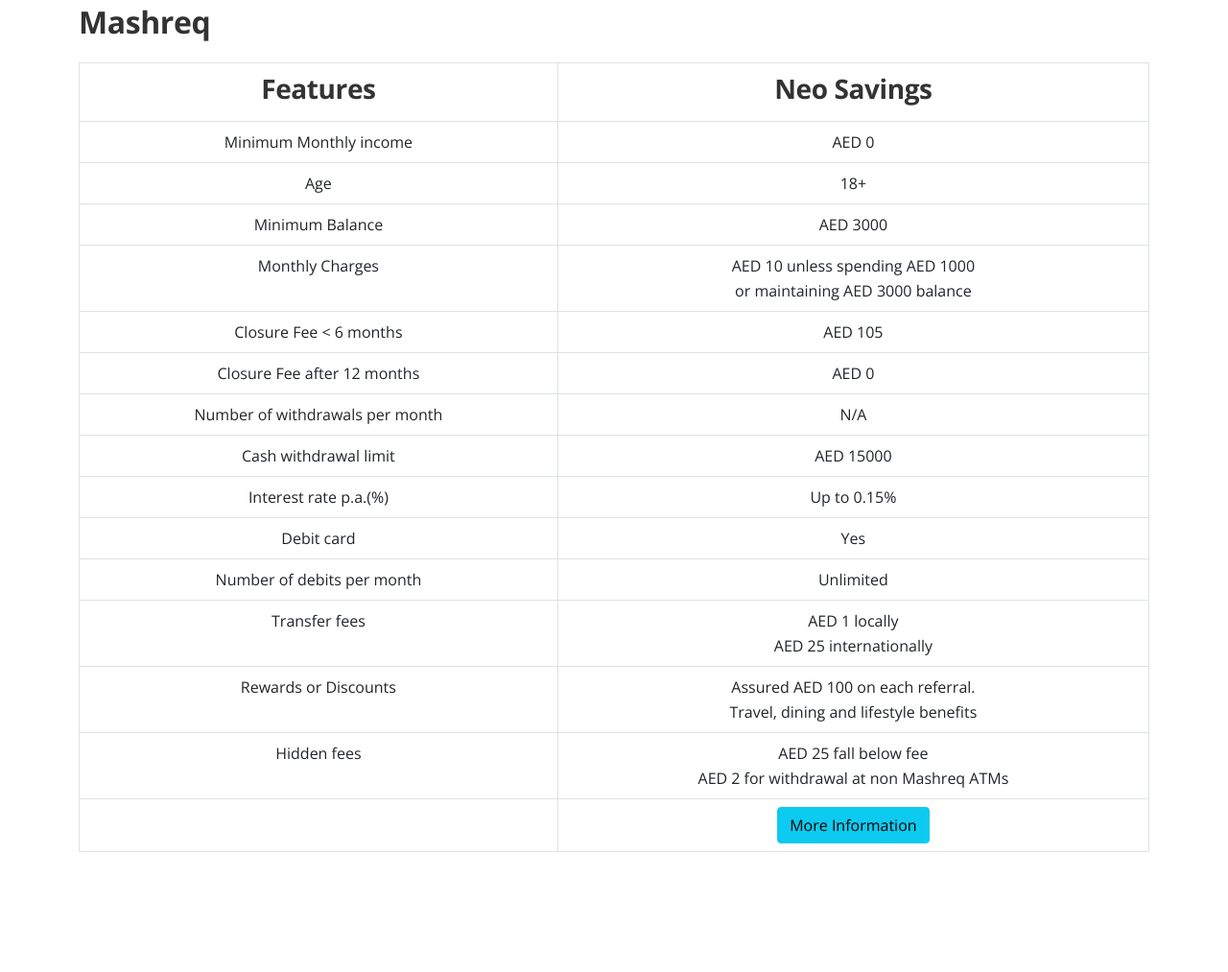
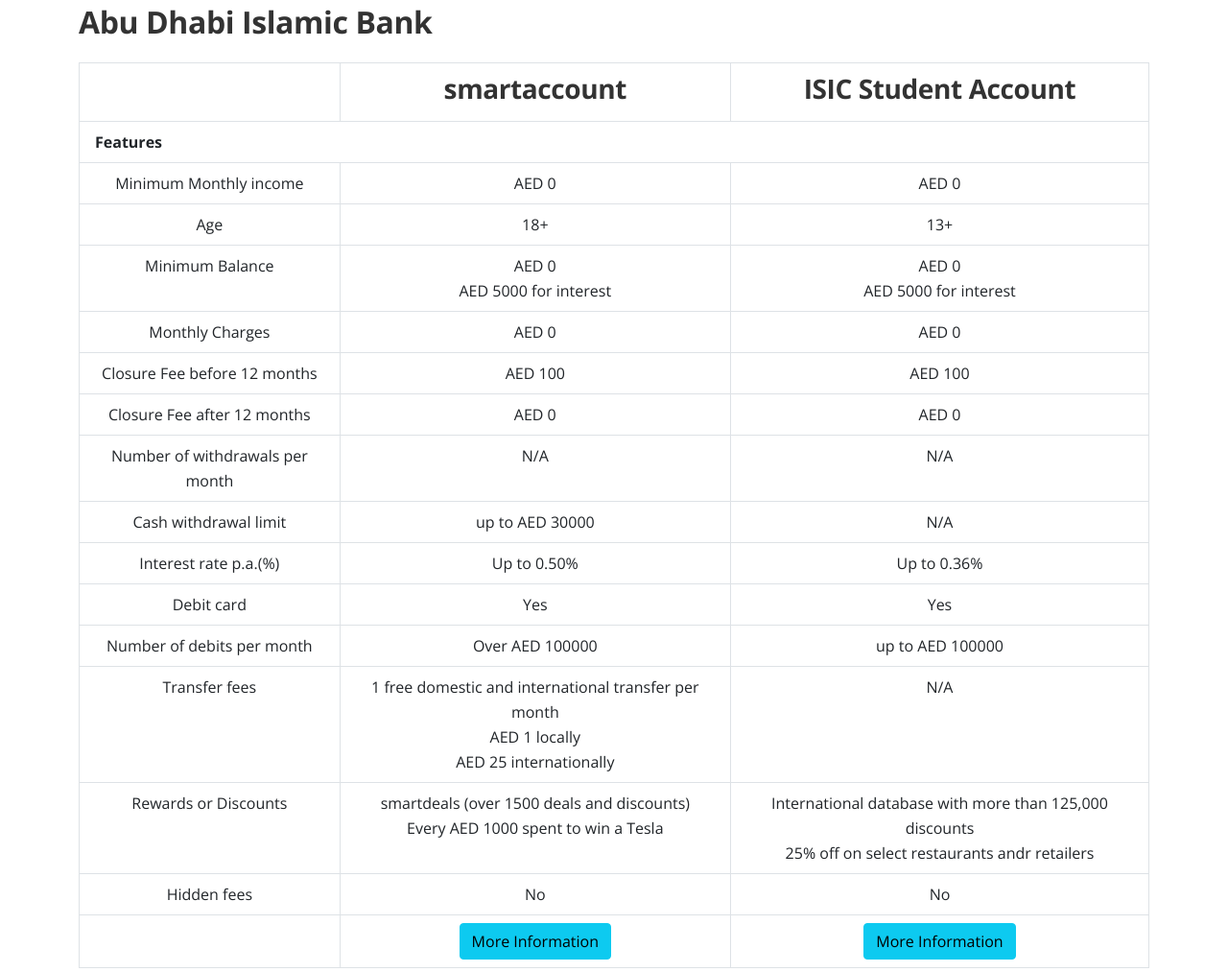
Before and after one commit to DeviousLab/uae-student-bank-accounts, a plain HTML site: page index.html in a window 1280 px wide. Shown: the part 3333-4346 px from the top of the page at 96% size. Drawn offline with nearby package versions, Linux system fonts and the light colour scheme.

Commit message:
Added ADIB account details
Signed-off-by: DeviousLab <deviouslab@gmail.com>

```diff
--- a/index.html
+++ b/index.html
@@ -41,7 +41,8 @@
             <div class="row">
                 <div class="col-lg-8 col-xl-7">
                     <h1 class="h1-large">What are the best student bank accounts in the UAE?</h1>
-                    <h4 class="p-large"><i>A list of all available banking options for students living in or going to the
+                    <h4 class="p-large"><i>A list of all available banking options for students living in or going to
+                            the
                             United Arab Emirates</i></h4>
                 </div> <!-- end of col -->
             </div> <!-- end of row -->
@@ -68,7 +69,8 @@
                     <div class="text-container second">
                         <div class="testimonial-text">“What are the best student bank accounts in the UAE?”</div>
                         <p>I had the same question a couple years back and there wasn't a reliable source I could find
-                            when I searched for it, so I thought that I should just compile a list together with the research
+                            when I searched for it, so I thought that I should just compile a list together with the
+                            research
                             I've done, so that I save time for other people doing the same search.</p>
                     </div> <!-- end of text-container -->
                 </div> <!-- end of col -->
@@ -221,6 +223,107 @@
     </div> <!-- end of basic-2 -->
     <!-- end of services -->
 
+    <!-- Details 1 -->
+    <div id="details" class="basic-3">
+        <div class="container">
+            <h2>Abu Dhabi Islamic Bank</h2>
+            <table class="table table-hover table-bordered" style="text-align:center;padding-left:200px; padding-right:200px;">
+                <thead>
+                    <tr class="active">
+                        <th style="background:#fff">
+                        </th>
+                        <th>
+                                <h3>smartaccount</h3>
+                        </th>
+                        <th>
+                                <h3>ISIC Student Account</h3>
+                        </th>
+                    </tr>
+                </thead>
+                <tbody>
+                    <tr>
+                        <td colspan="4" align="left" class="active ps-3"><b>Features</b></td>
+                    </tr>
+                    <tr>
+                        <td>Minimum Monthly income</td>
+                        <td>AED 0</td>
+                        <td>AED 0</td>
+                    </tr>
+                    <tr>
+                        <td>Age</td>
+                        <td>18+</td>
+                        <td>13+</td>
+                    </tr>
+                    <tr>
+                        <td>Minimum Balance</td>
+                        <td>AED 0<br> AED 5000 for interest</td>
+                        <td>AED 0<br> AED 5000 for interest</td>
+                    </tr>
+                    <tr>
+                        <td>Monthly Charges</td>
+                        <td>AED 0</td>
+                        <td>AED 0</td>
+                    </tr>
+                    <tr>
+                        <td>Closure Fee before 12 months</td>
+                        <td>AED 100</i></td>
+                        <td>AED 100</i></td>
+                    </tr>
+                    <tr>
+                        <td>Closure Fee after 12 months</td>
+                        <td>AED 0</td>
+                        <td>AED 0</i></td>
+                    </tr>
+                    <tr>
+                        <td>Number of withdrawals per month</td>
+                        <td>N/A</td>
+                        <td>N/A</td>
+                    </tr>
+                    <tr>
+                        <td>Cash withdrawal limit</td>
+                        <td>up to AED 30000</td>
+                        <td>N/A</td>
+                    </tr>
+                    <tr>
+                        <td>Interest rate p.a.(%)</td>
+                        <td>Up to 0.50%</td>
+                        <td>Up to 0.36%</td>
+                    </tr>
+                    <tr>
+                        <td>Debit card</td>
+                        <td>Yes</td>
+                        <td>Yes</td>
+                    </tr>
+                    <tr>
+                        <td>Number of debits per month</td>
+                        <td>Over AED 100000</td>
+                        <td>up to AED 100000</td>
+                    </tr>
+                    <tr>
+                        <td>Transfer fees</td>
+                        <td>1 free domestic and international transfer per month <br> AED 1 locally <br> AED 25 internationally</td>
+                        <td>N/A</td>
+                    </tr>
+                    <tr>
+                        <td>Rewards or Discounts</td>
+                        <td>smartdeals (over 1500 deals and discounts) <br> Every AED 1000 spent to win a Tesla </td>
+                        <td>International database with more than 125,000 discounts <br> 25% off on select restaurants andr retailers</td>
+                    </tr>
+                    <tr>
+                        <td>Hidden fees</td>
+                        <td>No</td>
+                        <td>No</td>
+                    </tr>
+                    <tr>
+                        <td></td>
+                        <td><a href="https://www.moneysmart.ae/en/Pages/smartbanking.aspx" class="btn btn-info">More Information</a></td>
+                        <td><a href="https://www.adib.ae/en/pages/personal_accounts_adib_isic_studentaccount.aspx" class="btn btn-info">More Information</a></td>
+                    </tr>
+                </tbody>
+            </table>
+        </div> <!-- end of container -->
+    </div> <!-- end of basic-3 -->
+    <!-- end of details 1 -->
 
     <!-- Details 1 -->
     <div id="details" class="basic-3">
@@ -310,19 +413,20 @@
     <div id="details" class="basic-3">
         <div class="container">
             <h2>Commercial Bank of Dubai</h2>
-            <table class="table table-hover table-bordered" style="text-align:center;padding-left:200px; padding-right:200px;">
+            <table class="table table-hover table-bordered"
+                style="text-align:center;padding-left:200px; padding-right:200px;">
                 <thead>
                     <tr class="active">
                         <th style="background:#fff">
                         </th>
                         <th>
-                                <h3>Savings Account</h3>
+                            <h3>Savings Account</h3>
                         </th>
                         <th>
-                                <h3>Esaver Account</h3>
+                            <h3>Esaver Account</h3>
                         </th>
                         <th>
-                                <h3>Digi Account</h3>
+                            <h3>Digi Account</h3>
                         </th>
                     </tr>
                 </thead>
@@ -339,7 +443,7 @@
                     <tr>
                         <td>Age</td>
                         <td>18+</td>
-                        <td>18+</i></td>
+                        <td>18+</td>
                         <td>18+</td>
                     </tr>
                     <tr>
@@ -356,8 +460,8 @@
                     </tr>
                     <tr>
                         <td>Closure Fee before 12 months</td>
-                        <td>AED 105</i></td>
-                        <td>AED 105</i></td>
+                        <td>AED 105</td>
+                        <td>AED 105</td>
                         <td>AED 0</td>
                     </tr>
                     <tr>
@@ -406,7 +510,8 @@
                         <td>Rewards or Discounts</td>
                         <td>Attijari Points Rewards <br> Complimentary access to over 10 VIP lounges in GCC</td>
                         <td>No</td>
-                        <td>20% cashback every month on select e-commerce transactions<br>Travel, dining and lifestyle benefits</td>
+                        <td>20% cashback every month on select e-commerce transactions<br>Travel, dining and lifestyle
+                            benefits</td>
                     </tr>
                     <tr>
                         <td>Hidden fees</td>
@@ -416,9 +521,12 @@
                     </tr>
                     <tr>
                         <td></td>
-                        <td><a href="https://www.mashreqbank.com/en/UAE/personal/accounts/savings-accounts/easy-saver-account" class="btn btn-info">More Information</a></td>
-                        <td><a href="https://www.mashreqbank.com/en/UAE/personal/accounts/savings-accounts/maxsaver-account" class="btn btn-info">More Information</a></td>
-                        <td><a href="https://www.mashreqneo.com/en/uae/home/accounts/savings-accounts/neo-savings-account" class="btn btn-info">More Information</a></td>
+                        <td><a href="https://www.cbd.ae/personal/bank/accounts/savings-account"
+                                class="btn btn-info">More Information</a></td>
+                        <td><a href="https://www.cbd.ae/personal/bank/accounts/savings-account/esaver"
+                                class="btn btn-info">More Information</a></td>
+                        <td><a href="https://www.cbd.ae/CBD-Digi-account/" class="btn btn-info">More Information</a>
+                        </td>
                     </tr>
                 </tbody>
             </table>
@@ -433,12 +541,14 @@
                 <div class="col-lg-12">
                     <div class="footer-col first">
                         <h6>About</h6>
-                        <p class="p-small">A compilation of any bank accounts that meet the requirements of students in the UAE</p>
+                        <p class="p-small">A compilation of any bank accounts that meet the requirements of students in
+                            the UAE</p>
                     </div> <!-- end of footer-col -->
                     <div class="footer-col second">
                         <h6>Links</h6>
                         <ul class="list-unstyled li-space-lg p-small">
-                            <p class="p-small"><a href="https://tanmupms.com">Tanmu Project Management Services</a> is a construction consultancy based in Dubai, United Arab Emirates.</p>
+                            <p class="p-small"><a href="https://tanmupms.com">Tanmu Project Management Services</a> is a
+                                construction consultancy based in Dubai, United Arab Emirates.</p>
                         </ul>
                     </div> <!-- end of footer-col -->
                 </div> <!-- end of col -->
```
